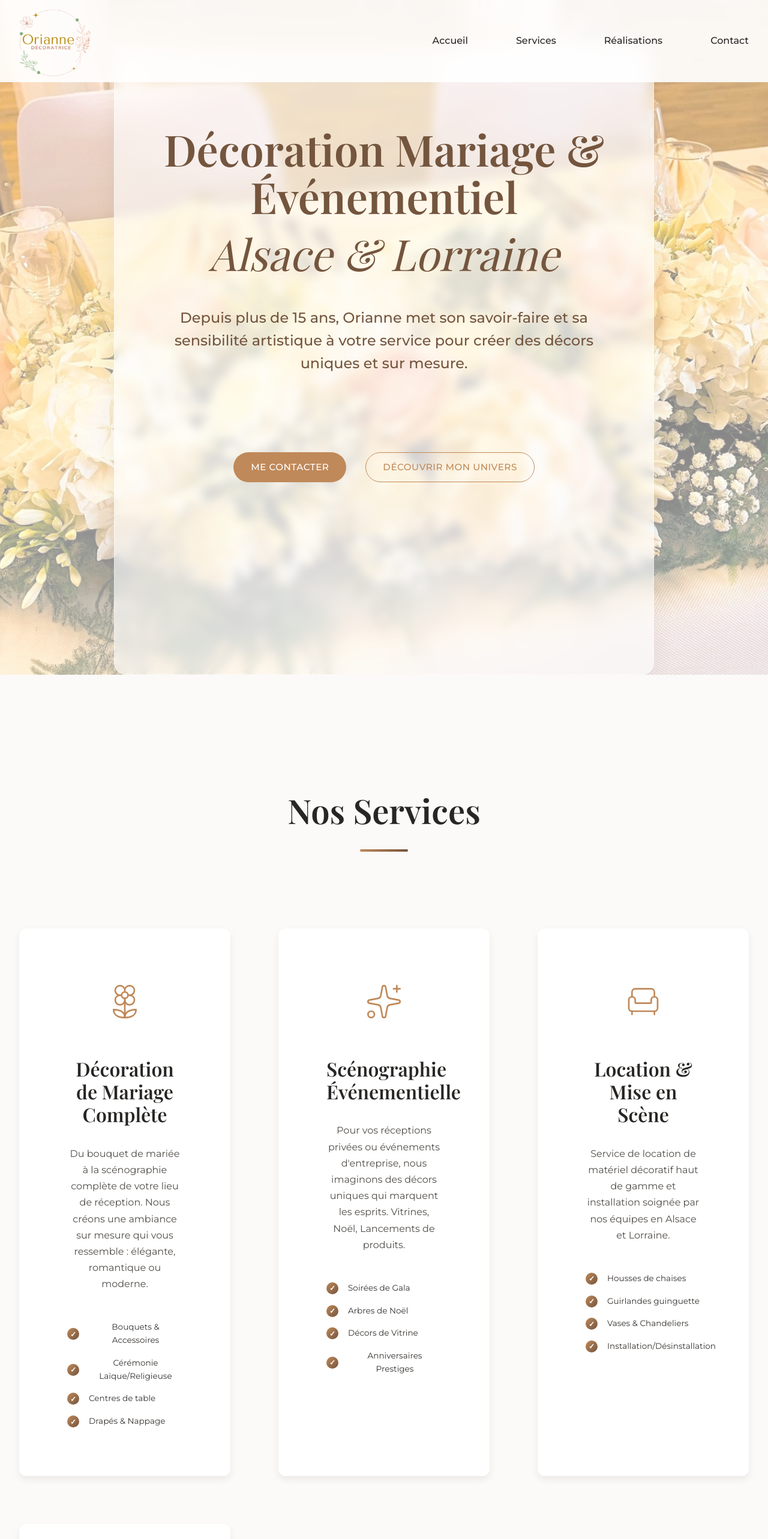
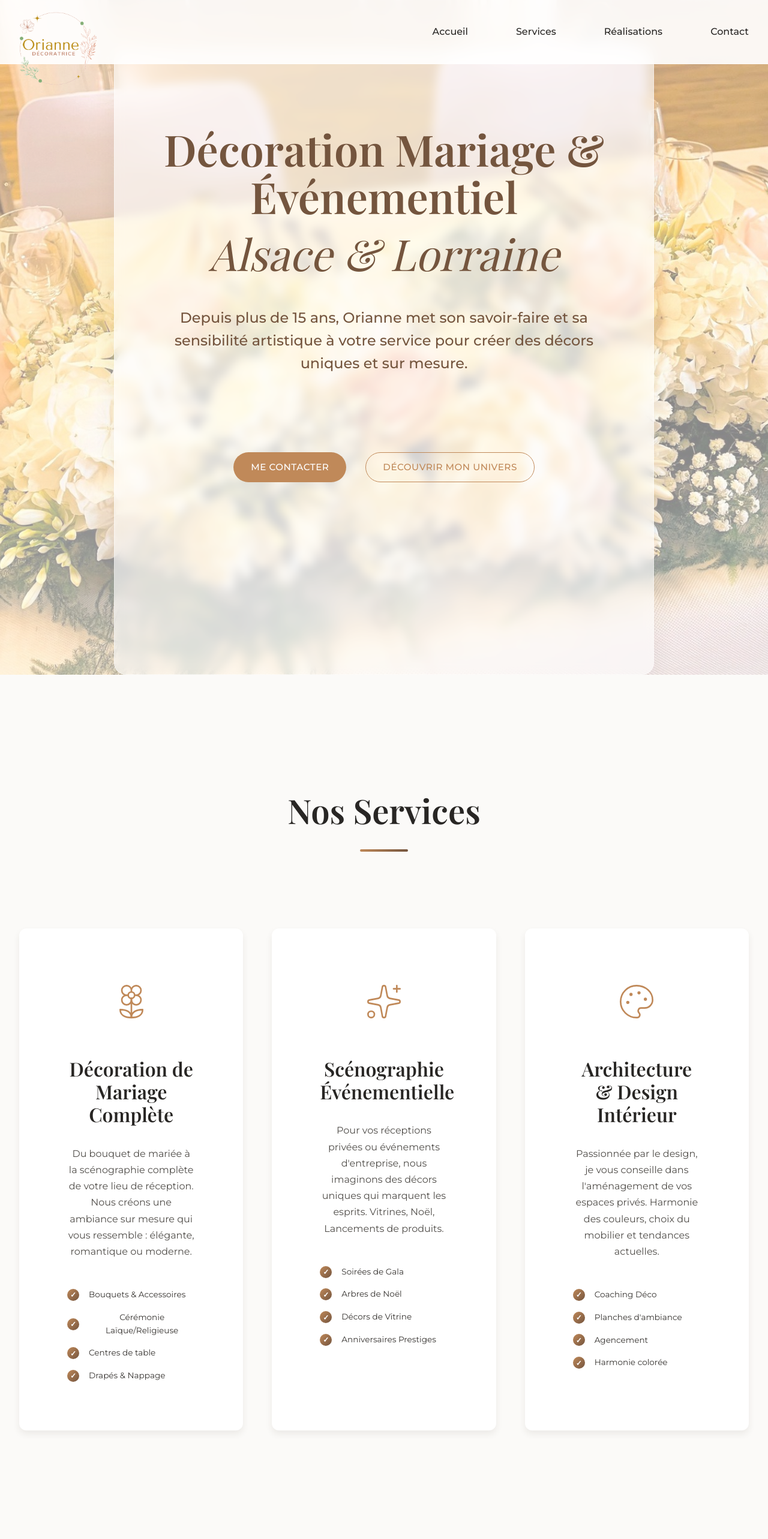
Before and after one commit to JgPhil/orianne-ag, a Next.js app: page / in a window 1280 px wide. Shown: the top 2566 px of the page at 60% size. Built offline with nearby package versions, Linux system fonts and the light colour scheme; a web font is replaced by a local one.

Commit message:
Refactor: Services alignment, Header height fix, and Contact layout

```diff
--- a/src/components/Contact.module.css
+++ b/src/components/Contact.module.css
@@ -2,7 +2,7 @@
     display: grid;
     grid-template-columns: 1fr 1.5fr;
     gap: var(--spacing-3xl);
-    align-items: start;
+    align-items: center;
 }
 
 .contactInfo {
--- a/src/components/Header.module.css
+++ b/src/components/Header.module.css
@@ -38,17 +38,27 @@
 
 .logoContainer {
     position: relative;
-    width: 120px;
-    height: 120px;
+    width: 130px;
+    /* Slightly wider */
+    height: 100px;
+    /* Constrained height */
     transition: all var(--transition-base);
-    /* Dépassement autorisé pour agrandir le logo sans toucher au header */
-    margin-top: 10px;
+    display: flex;
+    align-items: center;
+    justify-content: center;
 }
 
 .logoImage {
     object-fit: contain;
-    object-position: left center;
-    /* Logo blanc par défaut sur le hero */
+    object-position: center;
+    width: 100%;
+    height: 140%;
+    /* Allow image to be taller than container */
+    margin-top: 15px;
+    /* Push it down a bit to overlap section below instead of pushing header up? No, center it. */
+    /* Better: just scale it up and let it overflow? */
+    transform: scale(1.3);
+    transform-origin: center top;
 }
 
 .header.scrolled .logoContainer {
--- a/src/components/Services.module.css
+++ b/src/components/Services.module.css
@@ -1,8 +1,8 @@
 .servicesGrid {
     display: grid;
-    grid-template-columns: repeat(auto-fit, minmax(320px, 1fr));
-    gap: var(--spacing-xl);
-    margin-bottom: var(--spacing-3xl);
+    grid-template-columns: repeat(auto-fit, minmax(350px, 1fr));
+    gap: var(--spacing-lg);
+    margin-bottom: var(--spacing-xl);
 }
 
 .serviceCard {
--- a/src/components/Services.tsx
+++ b/src/components/Services.tsx
@@ -15,12 +15,6 @@ const services = [
         title: 'Scénographie Événementielle',
         description: 'Pour vos réceptions privées ou événements d\'entreprise, nous imaginons des décors uniques qui marquent les esprits. Vitrines, Noël, Lancements de produits.',
         features: ['Soirées de Gala', 'Arbres de Noël', 'Décors de Vitrine', 'Anniversaires Prestiges'],
-    },
-    {
-        icon: <Armchair size={64} strokeWidth={1} />,
-        title: 'Location & Mise en Scène',
-        description: 'Service de location de matériel décoratif haut de gamme et installation soignée par nos équipes en Alsace et Lorraine.',
-        features: ['Housses de chaises', 'Guirlandes guinguette', 'Vases & Chandeliers', 'Installation/Désinstallation'],
     },
     {
         icon: <Palette size={64} strokeWidth={1} />,
@@ -60,16 +54,6 @@ export default function Services() {
                         </div>
                     ))}
                 </div>
-
-                <div className={styles.servicesFooter}>
-                    <p className={styles.servicesNote}>
-                        Chaque projet est unique. Nous créons des décors sur mesure adaptés à vos envies,
-                        votre budget et votre thème.
-                    </p>
-                    <a href="#contact" className="btn btn-primary btn-large">
-                        Discutons de votre projet
-                    </a>
-                </div>
             </div>
         </section>
     );
```
